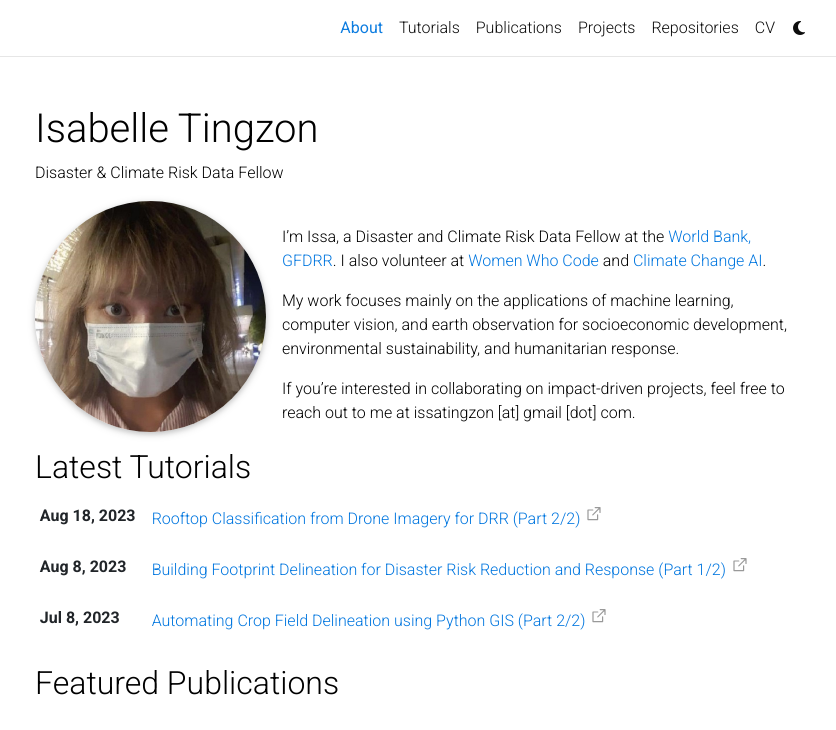
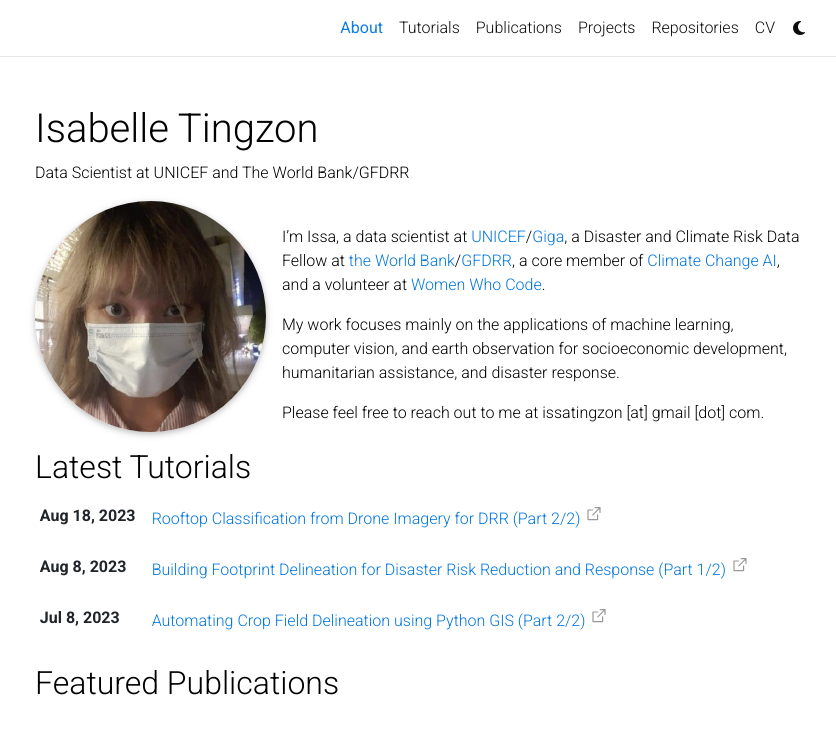
Before and after one commit to issa-tingzon/issa-tingzon.github.io, a Jekyll site: the page built from _pages/about.md, in a window 1280 px wide and 1000 px high, cut to the strip 0-730 px from the top of the window. Shown: the whole strip, without its empty margins (220-1056 px from the left). Built offline with Jekyll 4.4.1, drawn with Linux system fonts in a browser that asks for light colours; full-size pictures stand in for the smaller copies a plugin makes; comment, search, counter and statistics services are not loaded; a style sheet for code colours, icons or effects is not loaded.

Commit message:
Update user profile

```diff
--- a/_pages/about.md
+++ b/_pages/about.md
@@ -2,7 +2,7 @@
 layout: about
 title: About
 permalink: /
-subtitle: Disaster & Climate Risk Data Fellow
+subtitle: Data Scientist at UNICEF and The World Bank/GFDRR
 
 profile:
   align: left
@@ -16,8 +16,8 @@ selected_papers: true # includes a list of papers marked as "selected={true}"
 social: true  # includes social icons at the bottom of the page
 ---
 <br>
-I'm Issa, a Disaster and Climate Risk Data Fellow at the <a href='https://www.gfdrr.org/en'>World Bank, GFDRR</a>. I also volunteer at <a href='https://www.womenwhocode.com/manila/about'>Women Who Code</a> and <a href='https://www.climatechange.ai/'>Climate Change AI</a>.
+I'm Issa, a data scientist at <a href='https://www.unicef.org/'>UNICEF</a>/<a href='https://giga.global/about-us/'>Giga</a>, a Disaster and Climate Risk Data Fellow at <a href='https://www.worldbank.org/en/home'>the World Bank</a>/<a href='https://www.gfdrr.org/en'>GFDRR</a>, a core member of <a href='https://www.climatechange.ai/'>Climate Change AI</a>, and a volunteer at <a href='https://www.womenwhocode.com/manila/about'>Women Who Code</a>.
 
-My work focuses mainly on the applications of machine learning, computer vision, and earth observation for socioeconomic development, environmental sustainability, and humanitarian response.
+My work focuses mainly on the applications of machine learning, computer vision, and earth observation for socioeconomic development, humanitarian assistance, and disaster response.
 
-If you're interested in collaborating on impact-driven projects, feel free to reach out to me at issatingzon [at] gmail [dot] com.
+Please feel free to reach out to me at issatingzon [at] gmail [dot] com.
```
Also changed, not shown: assets/img/post_preview/Image_02.jpeg (deleted), assets/img/post_preview/bldgs-01.png (added), 1 other file.
